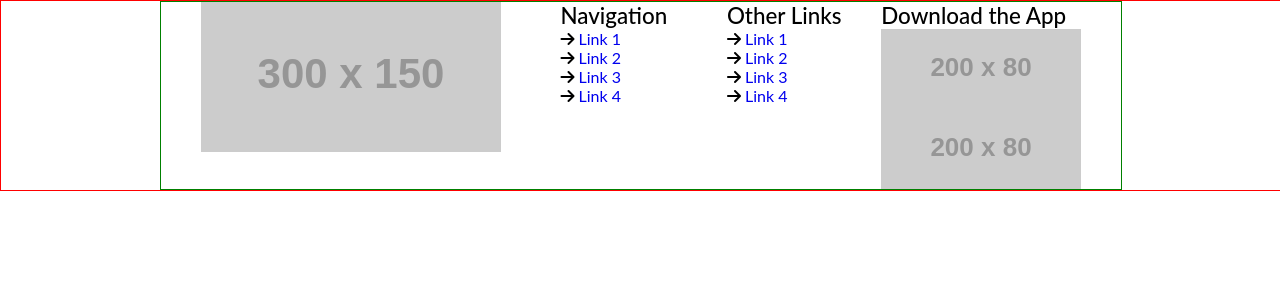
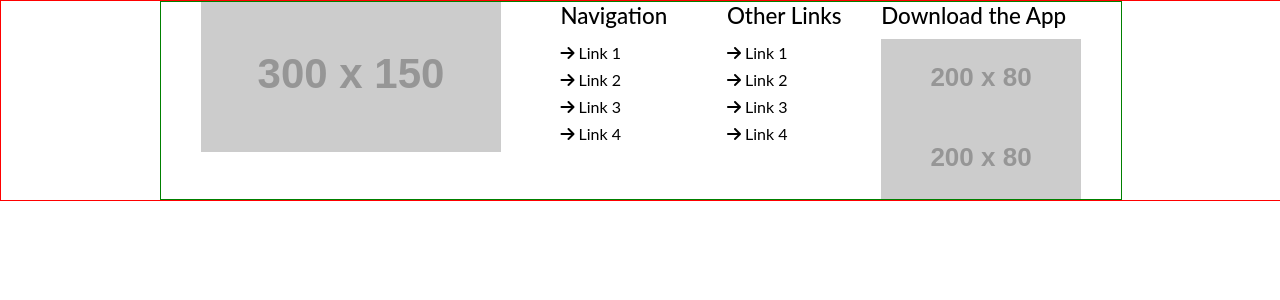
Before and after one commit to pawan-live/pet-care-system-iwt, a PHP site: page /html/footer.html in a window 1280 px wide. Shown: the top 300 px of the page. Run offline with PHP 8.4, Linux system fonts and the light colour scheme; grey boxes labelled with a size stand in for pictures from a placeholder-image service; some libraries are stand-ins or nearby versions.

Commit message:
minor changes

```diff
--- a/html/footer.html
+++ b/html/footer.html
@@ -17,11 +17,11 @@
   <body>
     <footer>
       <div class="footer-container">
-        <div class="footer-img-container">
+        <div id="footer-sec-1" class="footer-img-container">
           <img src="http://placehold.jp/300x150.png" alt="" />
         </div>
-        <div class="footer-links-container flex column">
-          <p class="h2-small">Navigation</p>
+        <div id="footer-sec-2" class="footer-links-container flex column">
+          <p class="h2-small footer-title">Navigation</p>
           <div class="link-container">
             <i class="footer-nav-icon fa-solid fa-arrow-right"></i>
             <a class="footer-link" href="#">Link 1</a>
@@ -39,8 +39,8 @@
             <a class="footer-link" href="#">Link 4</a>
           </div>
         </div>
-        <div class="footer-links-container flex column">
-          <p class="h2-small">Other Links</p>
+        <div id="footer-sec-3" class="footer-links-container flex column">
+          <p class="h2-small footer-title">Other Links</p>
 
           <div class="link-container">
             <i class="footer-nav-icon fa-solid fa-arrow-right"></i>
@@ -59,8 +59,8 @@
             <a class="footer-link" href="#">Link 4</a>
           </div>
         </div>
-        <div class="footer-app-container flex column">
-          <p class="h2-small">Download the App</p>
+        <div id="footer-sec-4" class="footer-app-container flex column">
+          <p class="h2-small footer-title">Download the App</p>
           <img src="http://placehold.jp/200x80.png" alt="" />
           <img src="http://placehold.jp/200x80.png" alt="" />
         </div>
--- a/styles/style.css
+++ b/styles/style.css
@@ -93,13 +93,21 @@ footer {
   /* background-color: #2e2e2e; */
 }
 
+.link-container {
+  padding: 4px 0;
+}
+
 footer a,
 footer i {
-  /* color: white; */
+  color: black;
 }
 
 footer a {
   text-decoration: none;
+}
+
+footer a:hover {
+  font-size: 10px;
 }
 
 .footer-container {
@@ -113,3 +121,7 @@ footer a {
 .footer-links-container {
   margin-left: 20px;
 }
+
+.footer-title {
+  margin-bottom: 10px;
+}
```
